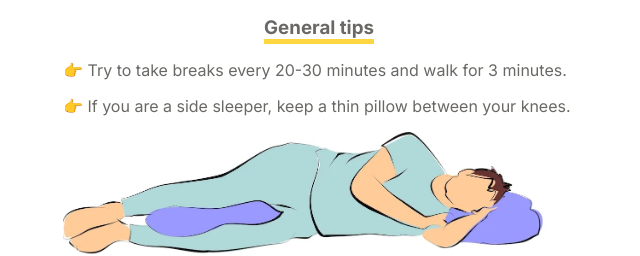
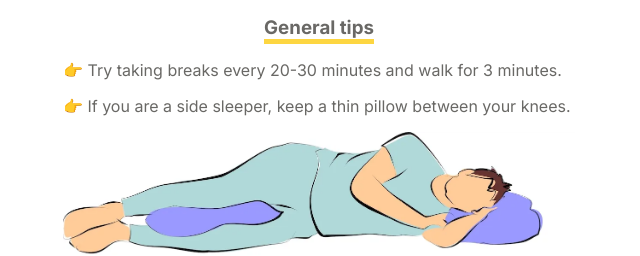
Before and after one commit to rimpinagar/user-2022092100, a plain HTML site: page index.html in a window 1280 px wide. Shown: the top 256 px of the page, 321-961 px from the left. Drawn offline with Linux system fonts and the light colour scheme.

Commit message:
style(index.html): update text

```diff
--- a/index.html
+++ b/index.html
@@ -20,7 +20,7 @@
         <h3>General tips</h3>
       </div>
 
-      <p>👉 Try to take breaks every 20-30 minutes and walk for 3 minutes.</p>
+      <p>👉 Try taking breaks every 20-30 minutes and walk for 3 minutes.</p>
       <p>👉 If you are a side sleeper, keep a thin pillow between your knees.</p>
       <img src="images/01.png">
       <p>👉 If you are a back sleeper, keep a thin pillow under your both knees.</p>
```
